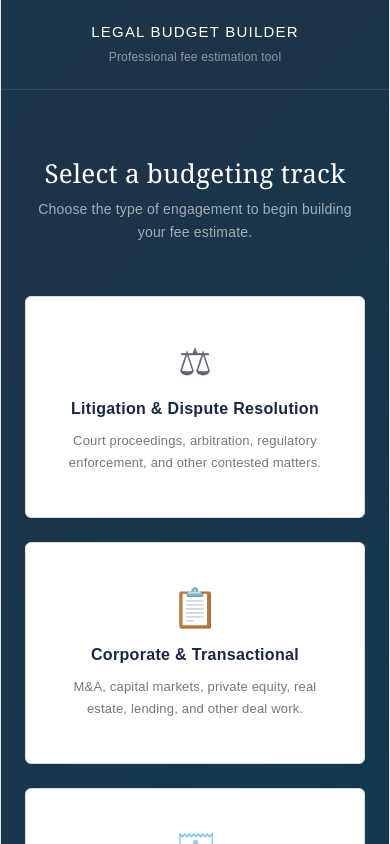
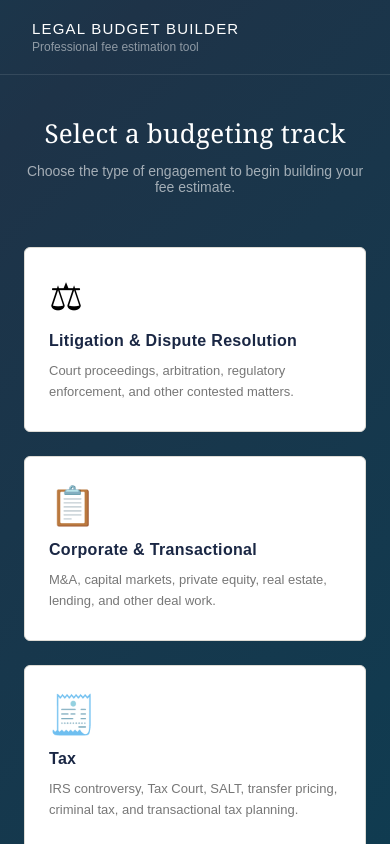
Before and after one commit to sdpalley/legal-budget-builder, a React (Vite) app: page / in a window 390 px wide. Shown: the top 844 px of the page. Built offline with nearby package versions, Linux system fonts and the light colour scheme.

Commit message:
refactor: improve responsive accessible shell

```diff
--- a/src/App.jsx
+++ b/src/App.jsx
@@ -992,7 +992,9 @@ const s = {
 function LandingCard({ title, sub, icon, onClick }) {
   const [hov, setHov] = useState(false);
   return (
-    <div
+    <button
+      type="button"
+      className="landing-card"
       onClick={onClick}
       onMouseEnter={()=>setHov(true)}
       onMouseLeave={()=>setHov(false)}
@@ -1001,12 +1003,14 @@ function LandingCard({ title, sub, icon, onClick }) {
         borderRadius: 6, padding: "44px 36px", cursor: "pointer", flex: "1 1 260px",
         boxShadow: hov ? "0 2px 16px rgba(46,95,163,0.13)" : "none",
         transition: "border-color 0.15s, box-shadow 0.15s",
+        textAlign: "left",
+        font: "inherit",
       }}
     >
       <div style={{fontSize:38,marginBottom:18,lineHeight:1}}>{icon}</div>
       <div style={{fontSize:16,fontFamily:"sans-serif",fontWeight:700,color:N,marginBottom:10,letterSpacing:"0.02em"}}>{title}</div>
       <div style={{fontSize:13,fontFamily:"sans-serif",color:MUTED,lineHeight:1.65}}>{sub}</div>
-    </div>
+    </button>
   );
 }
 
@@ -1016,7 +1020,7 @@ function LandingPage({ onSelect, onResume, onClear, draft, draftStatus, storageM
   const savedAt = draft?.savedAt ? new Date(draft.savedAt).toLocaleString() : "Recently";
 
   return (
-    <div style={{fontFamily:"Georgia,'Times New Roman',serif",minHeight:"100vh",background:"linear-gradient(-45deg,#1a2a4a,#0d3d52,#1e3348,#0a4a5c,#2d3d52)",backgroundSize:"400% 400%",animation:"gradientShift 16s ease infinite"}}>
+    <div className="landing-page" style={{fontFamily:"Georgia,'Times New Roman',serif",minHeight:"100vh",background:"linear-gradient(-45deg,#1a2a4a,#0d3d52,#1e3348,#0a4a5c,#2d3d52)",backgroundSize:"400% 400%",animation:"gradientShift 16s ease infinite"}}>
       <style>{`
         @keyframes gradientShift {
           0%   { background-position: 0% 50%; }
@@ -1028,7 +1032,7 @@ function LandingPage({ onSelect, onResume, onClear, draft, draftStatus, storageM
         <div style={{color:"#fff",fontSize:15,fontWeight:400,letterSpacing:"0.08em",textTransform:"uppercase",fontFamily:"sans-serif"}}>Legal Budget Builder</div>
         <div style={{color:"rgba(255,255,255,0.5)",fontSize:12,fontFamily:"sans-serif",marginTop:3}}>Professional fee estimation tool</div>
       </div>
-      <div style={{maxWidth:940,margin:"0 auto",padding:"72px 24px"}}>
+      <main className="landing-main" style={{maxWidth:940,margin:"0 auto",padding:"72px 24px"}}>
         <div style={{textAlign:"center",marginBottom:52}}>
           <div style={{fontSize:26,fontWeight:400,color:"#fff",marginBottom:12,letterSpacing:"0.01em"}}>Select a budgeting track</div>
           <div style={{fontSize:14,fontFamily:"sans-serif",color:"rgba(255,255,255,0.6)"}}>Choose the type of engagement to begin building your fee estimate.</div>
@@ -1084,7 +1088,7 @@ function LandingPage({ onSelect, onResume, onClear, draft, draftStatus, storageM
             onClick={()=>onSelect("tax")}
           />
         </div>
-      </div>
+      </main>
     </div>
   );
 }
@@ -2426,8 +2430,8 @@ export default function App() {
   if (!acknowledged) return <DisclaimerPage onAccept={()=>setAcknowledged(true)} onBack={()=>setMode(null)} />;
 
   return (
-    <div style={s.wrap}>
-      <div style={s.header}>
+    <div className="app-shell" style={s.wrap}>
+      <header className="app-header" style={s.header}>
         <div>
           <div style={s.headerTitle}>
             {mode === "corporate" ? "Corporate Budget Builder" : mode === "tax" ? "Tax Budget Builder" : "Litigation Budget Builder"}
@@ -2445,18 +2449,18 @@ export default function App() {
             ← Change type
           </button>
         </div>
-      </div>
-
-      <div style={s.steps}>
+      </header>
+
+      <nav className="app-steps" style={s.steps} aria-label="Budget steps">
         {STEPS.map((label,i) => {
           const n = i+1;
           return (
-            <div key={n} style={s.stepItem(step===n, step>n)} onClick={()=>setStep(n)}>
+            <button type="button" key={n} style={s.stepItem(step===n, step>n)} onClick={()=>setStep(n)} aria-current={step===n?"step":undefined}>
               {n}. {label}
-            </div>
+            </button>
           );
         })}
-      </div>
+      </nav>
 
       {storageMessage && (
         <div role="alert" style={{maxWidth:820,margin:"20px auto 0",padding:"12px 16px",background:"#fff7ed",border:"1px solid #d9a45f",borderRadius:4,fontSize:13,fontFamily:"sans-serif",color:"#6f3d0a"}}>
@@ -2464,11 +2468,11 @@ export default function App() {
         </div>
       )}
 
-      <div style={s.body}>
+      <main className="app-body" style={s.body}>
         {stepComponents[step] && stepComponents[step]()}
-      </div>
-
-      <div style={s.nav}>
+      </main>
+
+      <footer className="app-nav" style={s.nav}>
         <button style={s.btn(false)} onClick={()=>setStep(st=>Math.max(1,st-1))} disabled={step===1}>
           ← Back
         </button>
@@ -2479,7 +2483,7 @@ export default function App() {
           ? <button style={s.btn(true)} onClick={()=>setStep(st=>Math.min(STEPS.length,st+1))}>Next →</button>
           : <div style={{width:80}}></div>
         }
-      </div>
+      </footer>
     </div>
   );
 }
--- a/src/index.css
+++ b/src/index.css
@@ -1,111 +1,108 @@
 :root {
-  --text: #6b6375;
-  --text-h: #08060d;
-  --bg: #fff;
-  --border: #e5e4e7;
-  --code-bg: #f4f3ec;
-  --accent: #aa3bff;
-  --accent-bg: rgba(170, 59, 255, 0.1);
-  --accent-border: rgba(170, 59, 255, 0.5);
-  --social-bg: rgba(244, 243, 236, 0.5);
-  --shadow:
-    rgba(0, 0, 0, 0.1) 0 10px 15px -3px, rgba(0, 0, 0, 0.05) 0 4px 6px -2px;
-
-  --sans: system-ui, 'Segoe UI', Roboto, sans-serif;
-  --heading: system-ui, 'Segoe UI', Roboto, sans-serif;
-  --mono: ui-monospace, Consolas, monospace;
-
-  font: 18px/145% var(--sans);
-  letter-spacing: 0.18px;
-  color-scheme: light dark;
-  color: var(--text);
-  background: var(--bg);
+  font-family: system-ui, -apple-system, BlinkMacSystemFont, "Segoe UI", sans-serif;
+  color: #1a1a1a;
+  background: #f7f6f3;
   font-synthesis: none;
   text-rendering: optimizeLegibility;
   -webkit-font-smoothing: antialiased;
   -moz-osx-font-smoothing: grayscale;
-
-  @media (max-width: 1024px) {
-    font-size: 16px;
-  }
 }
 
-@media (prefers-color-scheme: dark) {
-  :root {
-    --text: #9ca3af;
-    --text-h: #f3f4f6;
-    --bg: #16171d;
-    --border: #2e303a;
-    --code-bg: #1f2028;
-    --accent: #c084fc;
-    --accent-bg: rgba(192, 132, 252, 0.15);
-    --accent-border: rgba(192, 132, 252, 0.5);
-    --social-bg: rgba(47, 48, 58, 0.5);
-    --shadow:
-      rgba(0, 0, 0, 0.4) 0 10px 15px -3px, rgba(0, 0, 0, 0.25) 0 4px 6px -2px;
-  }
+* {
+  box-sizing: border-box;
+}
 
-  #social .button-icon {
-    filter: invert(1) brightness(2);
-  }
+html {
+  min-width: 320px;
+  background: #f7f6f3;
 }
 
 body {
   margin: 0;
+  min-width: 320px;
+  min-height: 100vh;
+}
+
+button,
+input,
+select,
+textarea {
+  font: inherit;
+}
+
+button:disabled {
+  cursor: not-allowed !important;
+  opacity: 0.55;
+}
+
+:focus-visible {
+  outline: 3px solid rgba(46, 95, 163, 0.45) !important;
+  outline-offset: 2px;
 }
 
 #root {
-  width: 1126px;
-  max-width: 100%;
-  margin: 0 auto;
-  text-align: center;
-  border-inline: 1px solid var(--border);
-  min-height: 100svh;
-  display: flex;
-  flex-direction: column;
-  box-sizing: border-box;
+  min-height: 100vh;
 }
 
-h1,
-h2 {
-  font-family: var(--heading);
-  font-weight: 500;
-  color: var(--text-h);
+.app-steps {
+  overflow-x: auto;
+  scrollbar-width: thin;
 }
 
-h1 {
-  font-size: 56px;
-  letter-spacing: -1.68px;
-  margin: 32px 0;
-  @media (max-width: 1024px) {
-    font-size: 36px;
-    margin: 20px 0;
+.app-steps button {
+  flex: 0 0 auto;
+  white-space: nowrap;
+  background: transparent;
+  border-left: 0;
+  border-right: 0;
+  border-top: 0;
+}
+
+@media (prefers-reduced-motion: reduce) {
+  *,
+  *::before,
+  *::after {
+    scroll-behavior: auto !important;
+    animation-duration: 0.01ms !important;
+    animation-iteration-count: 1 !important;
+    transition-duration: 0.01ms !important;
   }
 }
-h2 {
-  font-size: 24px;
-  line-height: 118%;
-  letter-spacing: -0.24px;
-  margin: 0 0 8px;
-  @media (max-width: 1024px) {
-    font-size: 20px;
+
+@media (max-width: 720px) {
+  .landing-main {
+    padding-top: 40px !important;
+  }
+
+  .landing-card {
+    padding: 28px 24px !important;
+  }
+
+  .app-header {
+    align-items: flex-start !important;
+    flex-direction: column;
+    gap: 14px;
+    padding: 18px 20px !important;
+  }
+
+  .app-steps {
+    padding: 0 8px !important;
+  }
+
+  .app-steps button {
+    padding: 12px 14px !important;
+  }
+
+  .app-body {
+    padding: 24px 14px 0 !important;
+  }
+
+  .app-body > div > div,
+  .app-body > div[style*="background"] {
+    max-width: 100%;
+  }
+
+  .app-nav {
+    padding: 20px 14px 0 !important;
   }
 }
-p {
-  margin: 0;
-}
-
-code,
-.counter {
-  font-family: var(--mono);
-  display: inline-flex;
-  border-radius: 4px;
-  color: var(--text-h);
-}
-
-code {
-  font-size: 15px;
-  line-height: 135%;
-  padding: 4px 8px;
-  background: var(--code-bg);
-}
```
